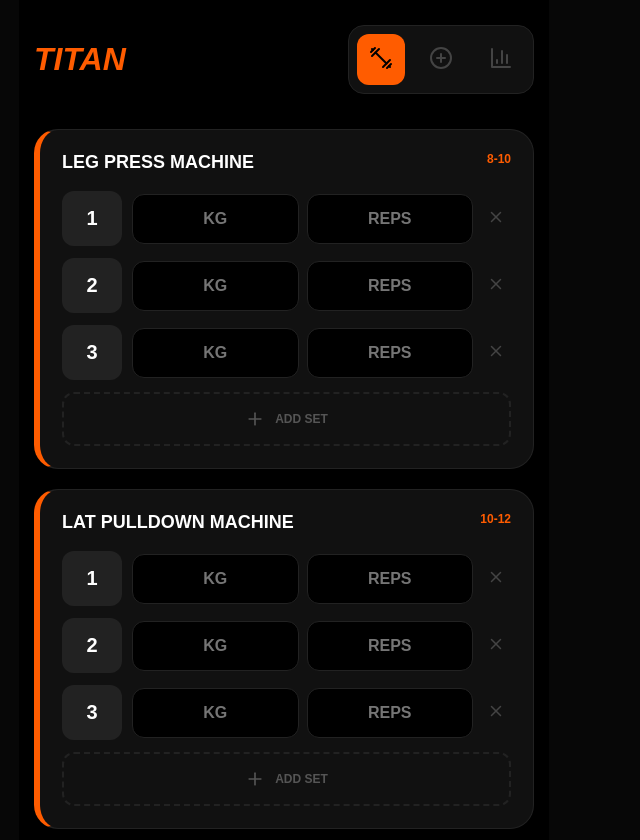
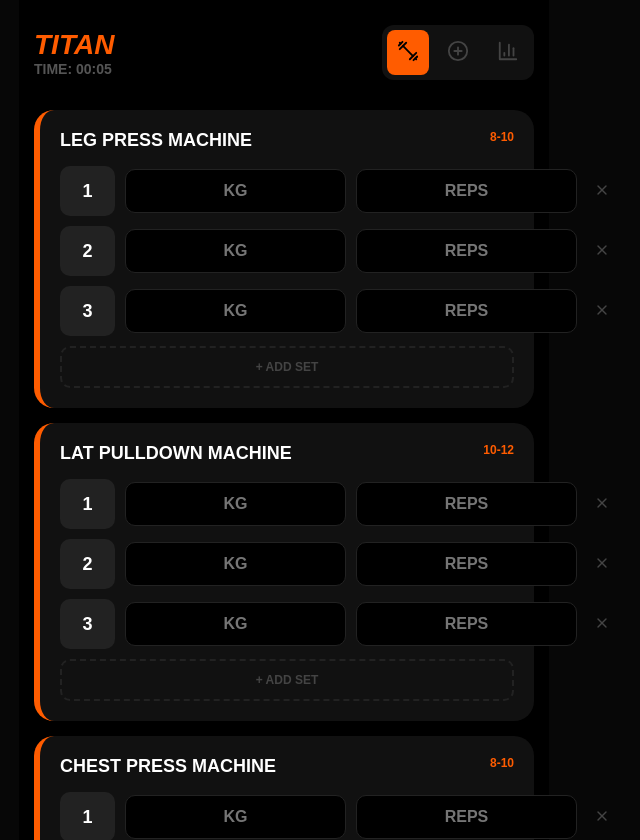
Before and after one commit to srafiq2406teachered-byte/Titan-Tracker, a React (Vite) app: page / in a window 1280 px wide. Shown: the top 840 px of the page, without its empty margins (356-996 px from the left). Built offline with nearby package versions, Linux system fonts and the light colour scheme.

Commit message:
Update App.jsx

```diff
--- a/src/App.jsx
+++ b/src/App.jsx
@@ -1,5 +1,5 @@
 import React, { useState, useEffect } from 'react';
-import { CheckCircle, Clock, RotateCcw, Dumbbell, BarChart3, PlusCircle, Plus, X, ChevronRight, Activity, Trash2 } from 'lucide-react';
+import { CheckCircle, Clock, RotateCcw, Dumbbell, BarChart3, PlusCircle, Plus, X, ChevronRight, Activity, Trash2, StopCircle } from 'lucide-react';
 
 const TitanTracker = () => {
   const [view, setView] = useState('train');
@@ -8,40 +8,49 @@ const TitanTracker = () => {
   const [completedSets, setCompletedSets] = useState({});
   const [exerciseData, setExerciseData] = useState({});
   const [customExercises, setCustomExercises] = useState([]);
+  const [sessionStartTime, setSessionStartTime] = useState(() => Date.now());
+  const [sessionElapsed, setSessionElapsed] = useState("00:00");
 
-  // 1. PERSISTENCE ENGINE (Restores everything on load)
+  // 1. DATA PERSISTENCE
   useEffect(() => {
-    const savedSets = localStorage.getItem('titan_completed_v17');
-    const savedData = localStorage.getItem('titan_data_v17');
-    const savedCustom = localStorage.getItem('titan_custom_v17');
+    const savedSets = localStorage.getItem('titan_completed_v18');
+    const savedData = localStorage.getItem('titan_data_v18');
+    const savedCustom = localStorage.getItem('titan_custom_v18');
+    const savedStart = localStorage.getItem('titan_start_v18');
 
     if (savedSets) setCompletedSets(JSON.parse(savedSets));
     if (savedData) setExerciseData(JSON.parse(savedData));
     if (savedCustom) setCustomExercises(JSON.parse(savedCustom));
+    if (savedStart) setSessionStartTime(parseInt(savedStart));
     setMounted(true);
   }, []);
 
-  // 2. AUTO-SAVE (Triggers on every change)
   useEffect(() => {
     if (mounted) {
-      localStorage.setItem('titan_completed_v17', JSON.stringify(completedSets));
-      localStorage.setItem('titan_data_v17', JSON.stringify(exerciseData));
-      localStorage.setItem('titan_custom_v17', JSON.stringify(customExercises));
+      localStorage.setItem('titan_completed_v18', JSON.stringify(completedSets));
+      localStorage.setItem('titan_data_v18', JSON.stringify(exerciseData));
+      localStorage.setItem('titan_custom_v18', JSON.stringify(customExercises));
+      localStorage.setItem('titan_start_v18', sessionStartTime.toString());
     }
   }, [completedSets, exerciseData, customExercises, mounted]);
 
-  // 3. TIMER LOGIC
+  // 2. TIMERS (Session & Rest)
   useEffect(() => {
-    if (timeLeft > 0) {
-      const timer = setTimeout(() => setTimeLeft(timeLeft - 1), 1000);
-      return () => clearTimeout(timer);
-    }
-  }, [timeLeft]);
+    const timer = setInterval(() => {
+      const diff = Math.floor((Date.now() - sessionStartTime) / 1000);
+      const m = Math.floor(diff / 60).toString().padStart(2, '0');
+      const s = (diff % 60).toString().padStart(2, '0');
+      setSessionElapsed(`${m}:${s}`);
+
+      if (timeLeft > 0) setTimeLeft(prev => prev - 1);
+    }, 1000);
+    return () => clearInterval(timer);
+  }, [sessionStartTime, timeLeft]);
 
   const MACHINE_LIBRARY = {
-    LEGS: ["Leg Extension", "Leg Press (Alt)", "Calf Raise", "Glute Bridge"],
-    PUSH: ["Incline Chest Press", "Shoulder Press", "Tricep Pushdown", "Lateral Raise"],
-    PULL: ["Face Pulls", "Bicep Curls", "Hammer Curls", "Rear Delt Fly"]
+    LEGS: ["Leg Extension", "Calf Raise", "Glute Bridge"],
+    PUSH: ["Incline Chest Press", "Shoulder Press", "Tricep Pushdown"],
+    PULL: ["Face Pulls", "Bicep Curls", "Hammer Curls"]
   };
 
   const DEFAULT_PLAN = [
@@ -57,125 +66,90 @@ const TitanTracker = () => {
 
   const FULL_PLAN = [...DEFAULT_PLAN, ...customExercises];
 
-  const calculateVolume = () => {
-    let total = 0;
-    FULL_PLAN.forEach(ex => {
-      const extra = exerciseData[`${ex.id}-extra`] || 0;
-      for (let i = 0; i < (ex.sets + extra); i++) {
-        const key = `${ex.id}-${i}`;
-        if (completedSets[key]) {
-          const w = parseFloat(exerciseData[`${key}-w`]) || 0;
-          const r = parseFloat(exerciseData[`${key}-r`]) || 0;
-          total += (w * r);
+  const finishSession = () => {
+    if (window.confirm("Complete session? Data will be cleared.")) {
+      localStorage.clear();
+      window.location.reload();
     }
-      }
-    });
-    return total.toLocaleString();
   };
 
-  const THEME = { black: '#000000', card: '#111111', border: '#222222', orange: '#FF5C00', textDim: '#555555', white: '#FFFFFF' };
+  const THEME = { black: '#000', card: '#111', orange: '#FF5C00', textDim: '#555', border: '#222' };
 
   if (!mounted) return null;
 
   return (
-    <div style={{ backgroundColor: THEME.black, minHeight: '100vh', color: THEME.white, fontFamily: 'sans-serif', padding: '15px', maxWidth: '500px', margin: '0 auto', paddingBottom: '140px' }}>
+    <div style={{ backgroundColor: THEME.black, minHeight: '100vh', color: '#fff', fontFamily: 'sans-serif', padding: '15px', maxWidth: '500px', margin: '0 auto', paddingBottom: '160px' }}>
 
-      {/* HEADER NAV */}
-      <header style={{ display: 'flex', justifyContent: 'space-between', alignItems: 'center', marginBottom: '25px', padding: '10px 0' }}>
-        <h1 style={{ fontSize: '32px', fontWeight: '900', fontStyle: 'italic', color: THEME.orange, margin: 0 }}>TITAN</h1>
-        <div style={{ display: 'flex', gap: '12px', background: '#111', padding: '8px', borderRadius: '16px', border: `1px solid ${THEME.border}` }}>
-          <button onClick={() => setView('train')} style={{ background: view === 'train' ? THEME.orange : 'transparent', border: 'none', padding: '12px', borderRadius: '12px' }}><Dumbbell size={24} color={view === 'train' ? '#000' : '#444'} /></button>
-          <button onClick={() => setView('library')} style={{ background: view === 'library' ? THEME.orange : 'transparent', border: 'none', padding: '12px', borderRadius: '12px' }}><PlusCircle size={24} color={view === 'library' ? '#000' : '#444'} /></button>
-          <button onClick={() => setView('metrics')} style={{ background: view === 'metrics' ? THEME.orange : 'transparent', border: 'none', padding: '12px', borderRadius: '12px' }}><BarChart3 size={24} color={view === 'metrics' ? '#000' : '#444'} /></button>
+      {/* HEADER WITH SESSION TIMER */}
+      <header style={{ display: 'flex', justifyContent: 'space-between', alignItems: 'center', marginBottom: '20px', padding: '10px 0' }}>
+        <div>
+          <h1 style={{ fontSize: '28px', fontWeight: '900', fontStyle: 'italic', color: THEME.orange, margin: 0 }}>TITAN</h1>
+          <div style={{ fontSize: '14px', fontWeight: 'bold', color: THEME.textDim }}>TIME: {sessionElapsed}</div>
+        </div>
+        <div style={{ display: 'flex', gap: '8px', background: THEME.card, padding: '5px', borderRadius: '12px' }}>
+          <button onClick={() => setView('train')} style={{ background: view === 'train' ? THEME.orange : 'transparent', border: 'none', padding: '10px', borderRadius: '8px' }}><Dumbbell size={22} color={view === 'train' ? '#000' : '#444'} /></button>
+          <button onClick={() => setView('library')} style={{ background: view === 'library' ? THEME.orange : 'transparent', border: 'none', padding: '10px', borderRadius: '8px' }}><PlusCircle size={22} color={view === 'library' ? '#000' : '#444'} /></button>
+          <button onClick={() => setView('metrics')} style={{ background: view === 'metrics' ? THEME.orange : 'transparent', border: 'none', padding: '10px', borderRadius: '8px' }}><BarChart3 size={22} color={view === 'metrics' ? '#000' : '#444'} /></button>
         </div>
       </header>
 
       {/* VIEW: TRAIN */}
       {view === 'train' && (
-        <div style={{ display: 'flex', flexDirection: 'column', gap: '20px' }}>
-          {FULL_PLAN.map((ex) => {
-            const extraCount = exerciseData[`${ex.id}-extra`] || 0;
-            const totalSets = ex.sets + extraCount;
-            return (
-              <div key={ex.id} style={{ background: THEME.card, borderRadius: '24px', padding: '22px', border: `1px solid ${THEME.border}`, borderLeft: ex.isCustom ? '6px solid #444' : `6px solid ${THEME.orange}` }}>
-                <div style={{ display: 'flex', justifyContent: 'space-between', marginBottom: '18px' }}>
-                  <h3 style={{ fontSize: '18px', fontWeight: '800', margin: 0, textTransform: 'uppercase' }}>{ex.name}</h3>
-                  <div style={{ display: 'flex', gap: '10px' }}>
-                    {ex.isCustom && <Trash2 size={18} color="#ff4444" onClick={() => setCustomExercises(customExercises.filter(c => c.id !== ex.id))} />}
-                    <span style={{ fontSize: '12px', color: THEME.orange, fontWeight: '900' }}>{ex.goal}</span>
-                  </div>
+        <div style={{ display: 'flex', flexDirection: 'column', gap: '15px' }}>
+          {FULL_PLAN.map((ex) => (
+            <div key={ex.id} style={{ background: THEME.card, borderRadius: '20px', padding: '20px', borderLeft: ex.isCustom ? '6px solid #333' : `6px solid ${THEME.orange}` }}>
+              <div style={{ display: 'flex', justifyContent: 'space-between', marginBottom: '15px' }}>
+                <h3 style={{ fontSize: '18px', fontWeight: '800', textTransform: 'uppercase', margin: 0 }}>{ex.name}</h3>
+                <span style={{ color: THEME.orange, fontWeight: '900', fontSize: '12px' }}>{ex.goal}</span>
               </div>
 
-                <div style={{ display: 'flex', flexDirection: 'column', gap: '12px' }}>
-                  {[...Array(totalSets)].map((_, i) => {
+              <div style={{ display: 'flex', flexDirection: 'column', gap: '10px' }}>
+                {[...Array(ex.sets + (exerciseData[`${ex.id}-extra`] || 0))].map((_, i) => {
                   const key = `${ex.id}-${i}`;
                   const isDone = completedSets[key];
                   return (
-                      <div key={i} style={{ display: 'grid', gridTemplateColumns: '60px 1fr 1fr 30px', gap: '10px', alignItems: 'center' }}>
-                        <button onClick={() => { if (!isDone) setTimeLeft(ex.rest); setCompletedSets(prev => ({ ...prev, [key]: !isDone })); }}
-                          style={{ height: '55px', borderRadius: '12px', border: 'none', background: isDone ? THEME.orange : '#222', color: isDone ? '#000' : '#fff', fontWeight: '900', fontSize: '20px' }}
-                        >{isDone ? <CheckCircle size={24} /> : i + 1}</button>
-
+                    <div key={i} style={{ display: 'grid', gridTemplateColumns: '55px 1fr 1fr 30px', gap: '10px', alignItems: 'center' }}>
+                      <button onClick={() => { if(!isDone) setTimeLeft(ex.rest); setCompletedSets(prev => ({ ...prev, [key]: !isDone })); }}
+                        style={{ height: '50px', borderRadius: '10px', border: 'none', background: isDone ? THEME.orange : '#222', color: isDone ? '#000' : '#fff', fontWeight: '900', fontSize: '18px' }}>
+                        {isDone ? <CheckCircle size={22} /> : i + 1}
+                      </button>
                       <input type="text" inputMode="decimal" placeholder="KG" value={exerciseData[`${key}-w`] || ''} onChange={(e) => setExerciseData(prev => ({ ...prev, [`${key}-w`]: e.target.value }))}
-                          style={{ width: '100%', background: '#000', border: `1px solid ${THEME.border}`, color: '#fff', fontSize: '16px', fontWeight: 'bold', textAlign: 'center', padding: '15px 0', borderRadius: '12px', outline: 'none' }} />
-
+                        style={{ background: '#000', border: '1px solid #222', color: '#fff', fontSize: '16px', fontWeight: 'bold', textAlign: 'center', padding: '12px 0', borderRadius: '10px' }} />
                       <input type="text" inputMode="numeric" placeholder="REPS" value={exerciseData[`${key}-r`] || ''} onChange={(e) => setExerciseData(prev => ({ ...prev, [`${key}-r`]: e.target.value }))}
-                          style={{ width: '100%', background: '#000', border: `1px solid ${THEME.border}`, color: THEME.orange, fontSize: '16px', fontWeight: 'bold', textAlign: 'center', padding: '15px 0', borderRadius: '12px', outline: 'none' }} />
-
+                        style={{ background: '#000', border: '1px solid #222', color: THEME.orange, fontSize: '16px', fontWeight: 'bold', textAlign: 'center', padding: '12px 0', borderRadius: '10px' }} />
                       <button onClick={() => {
-                          const newSets = { ...completedSets }; const newData = { ...exerciseData };
-                          delete newSets[key]; delete newData[`${key}-w`]; delete newData[`${key}-r`];
-                          if (i >= 3) { newData[`${ex.id}-extra`] = Math.max(0, (newData[`${ex.id}-extra`] || 0) - 1); }
-                          setCompletedSets(newSets); setExerciseData(newData);
-                        }} style={{ background: 'transparent', border: 'none' }}><X size={18} color="#444" /></button>
+                        const ns = {...completedSets}; const nd = {...exerciseData}; delete ns[key]; delete nd[`${key}-w`]; delete nd[`${key}-r`];
+                        if(i >= ex.sets) nd[`${ex.id}-extra`] = Math.max(0, (nd[`${ex.id}-extra`]||0)-1);
+                        setCompletedSets(ns); setExerciseData(nd);
+                      }} style={{ background: 'transparent', border: 'none' }}><X size={16} color="#444" /></button>
                     </div>
                   );
                 })}
                 <button onClick={() => setExerciseData(prev => ({ ...prev, [`${ex.id}-extra`]: (prev[`${ex.id}-extra`] || 0) + 1 }))}
-                    style={{ padding: '15px', borderRadius: '12px', border: `2px dashed ${THEME.border}`, background: 'transparent', color: THEME.textDim, display: 'flex', alignItems: 'center', justifyContent: 'center', gap: '10px' }}
-                  ><Plus size={20} /> <span style={{ fontSize: '12px', fontWeight: 'bold' }}>ADD SET</span></button>
+                  style={{ padding: '12px', borderRadius: '10px', border: '2px dashed #222', background: 'transparent', color: '#444', fontWeight: 'bold', fontSize: '12px' }}>+ ADD SET</button>
               </div>
             </div>
-            );
-          })}
+          ))}
+
+          {/* COMPLETE SESSION BOX AT BOTTOM */}
+          <div style={{ marginTop: '20px', padding: '20px', background: THEME.orange, borderRadius: '20px', textAlign: 'center' }} onClick={finishSession}>
+            <div style={{ color: '#000', fontWeight: '900', fontSize: '18px', textTransform: 'uppercase' }}>Complete Training Session</div>
+            <div style={{ color: '#000', fontSize: '12px', opacity: 0.8, fontWeight: 'bold' }}>Finalize Volume & Clear Cache</div>
+          </div>
         </div>
       )}
 
-      {/* VIEW: LIBRARY */}
-      {view === 'library' && (
-        <div style={{ display: 'flex', flexDirection: 'column', gap: '20px' }}>
-          {Object.entries(MACHINE_LIBRARY).map(([category, machines]) => (
-            <div key={category}>
-              <div style={{ fontSize: '12px', color: THEME.orange, fontWeight: '900', marginBottom: '12px' }}>{category}</div>
-              {machines.map(m => (
-                <button key={m} onClick={() => { setCustomExercises([...customExercises, { id: `EXT-${Date.now()}`, name: m, sets: 3, goal: "10-12", rest: 60, isCustom: true }]); setView('train'); }}
-                  style={{ width: '100%', padding: '22px', background: THEME.card, border: `1px solid ${THEME.border}`, borderRadius: '20px', color: '#fff', display: 'flex', justifyContent: 'space-between', marginBottom: '10px', fontSize: '18px', fontWeight: '700' }}>
-                  {m} <ChevronRight size={20} color={THEME.orange} />
-                </button>
-              ))}
+      {/* REST TIMER HUD WITH MANUAL ADJUST */}
+      {timeLeft > 0 && (
+        <div style={{ position: 'fixed', bottom: '30px', left: '15px', right: '15px', backgroundColor: '#FFF', color: '#000', padding: '15px', borderRadius: '25px', display: 'flex', justifyContent: 'space-between', alignItems: 'center', border: `4px solid ${THEME.orange}`, zIndex: 2000, boxShadow: '0 10px 30px rgba(0,0,0,0.5)' }}>
+          <div style={{ display: 'flex', alignItems: 'center', gap: '15px' }}>
+            <Clock size={24} />
+            <span style={{ fontSize: '32px', fontWeight: '900', fontFamily: 'monospace' }}>{timeLeft}s</span>
           </div>
-          ))}
+          <div style={{ display: 'flex', gap: '10px' }}>
+            <button onClick={() => setTimeLeft(prev => prev + 15)} style={{ background: '#eee', border: 'none', padding: '8px 12px', borderRadius: '8px', fontWeight: '900' }}>+15</button>
+            <button onClick={() => setTimeLeft(0)} style={{ background: THEME.orange, border: 'none', padding: '8px 12px', borderRadius: '8px', color: '#000' }}><StopCircle size={20} /></button>
           </div>
-      )}
-
-      {/* VIEW: METRICS */}
-      {view === 'metrics' && (
-        <div style={{ textAlign: 'center', paddingTop: '40px' }}>
-          <Activity size={60} color={THEME.orange} style={{ margin: '0 auto 20px' }} />
-          <div style={{ fontSize: '12px', color: THEME.textDim, fontWeight: 'bold', letterSpacing: '2px' }}>SESSION VOLUME</div>
-          <div style={{ fontSize: '64px', fontWeight: '900', color: '#fff', margin: '10px 0' }}>{calculateVolume()} <span style={{ fontSize: '20px', color: THEME.orange }}>KG</span></div>
-          <button onClick={() => { if(window.confirm("End Protocol?")) { localStorage.clear(); window.location.reload(); }}}
-            style={{ marginTop: '40px', width: '100%', padding: '22px', borderRadius: '24px', background: '#FFF', color: '#000', fontWeight: '900', textTransform: 'uppercase', fontSize: '18px' }}>
-            Complete Session
-          </button>
-        </div>
-      )}
-
-      {/* TIMER HUD */}
-      {timeLeft > 0 && (
-        <div style={{ position: 'fixed', bottom: '40px', left: '50%', transform: 'translateX(-50%)', backgroundColor: '#FFF', color: '#000', padding: '15px 40px', borderRadius: '60px', display: 'flex', alignItems: 'center', gap: '15px', border: `5px solid ${THEME.orange}`, zIndex: 2000 }}>
-          <Clock size={28} /> <span style={{ fontSize: '42px', fontWeight: '900', fontFamily: 'monospace' }}>{timeLeft}s</span>
-          <RotateCcw size={24} onClick={() => setTimeLeft(0)} />
         </div>
       )}
     </div>
```
Lines whose indentation alone changed are shown as unchanged.
